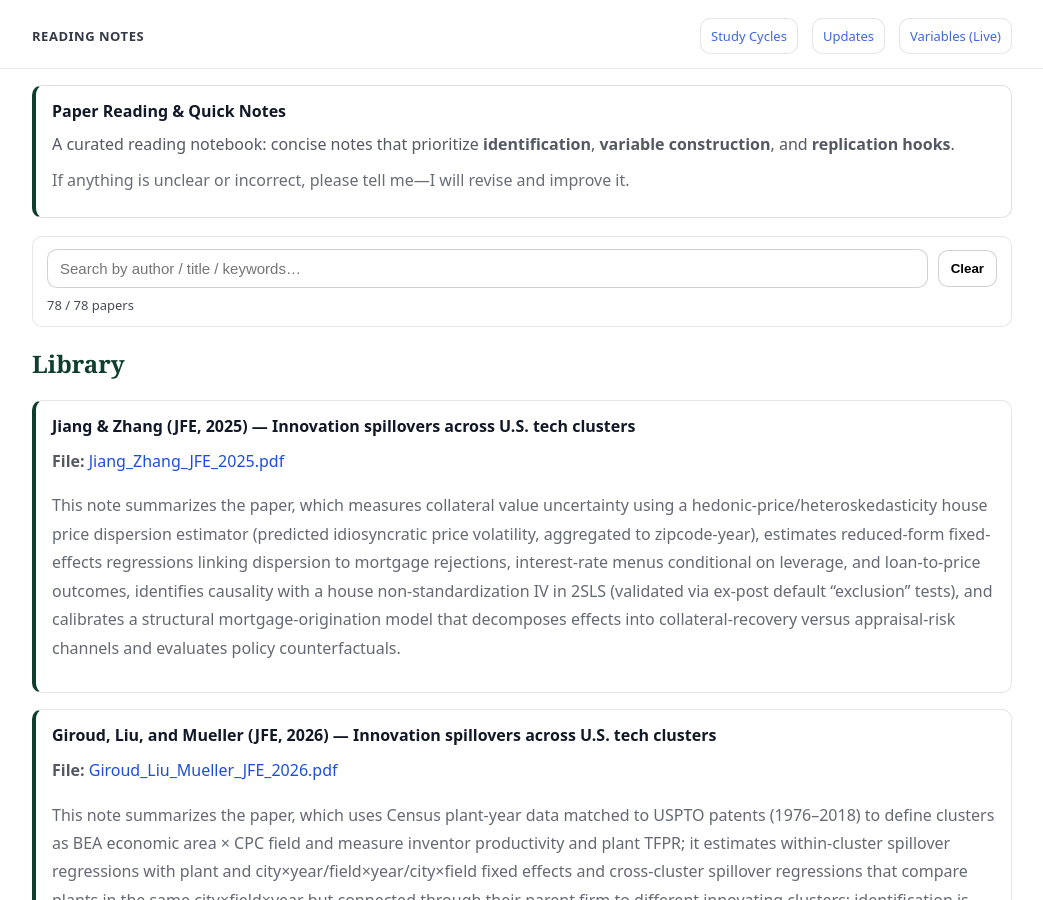
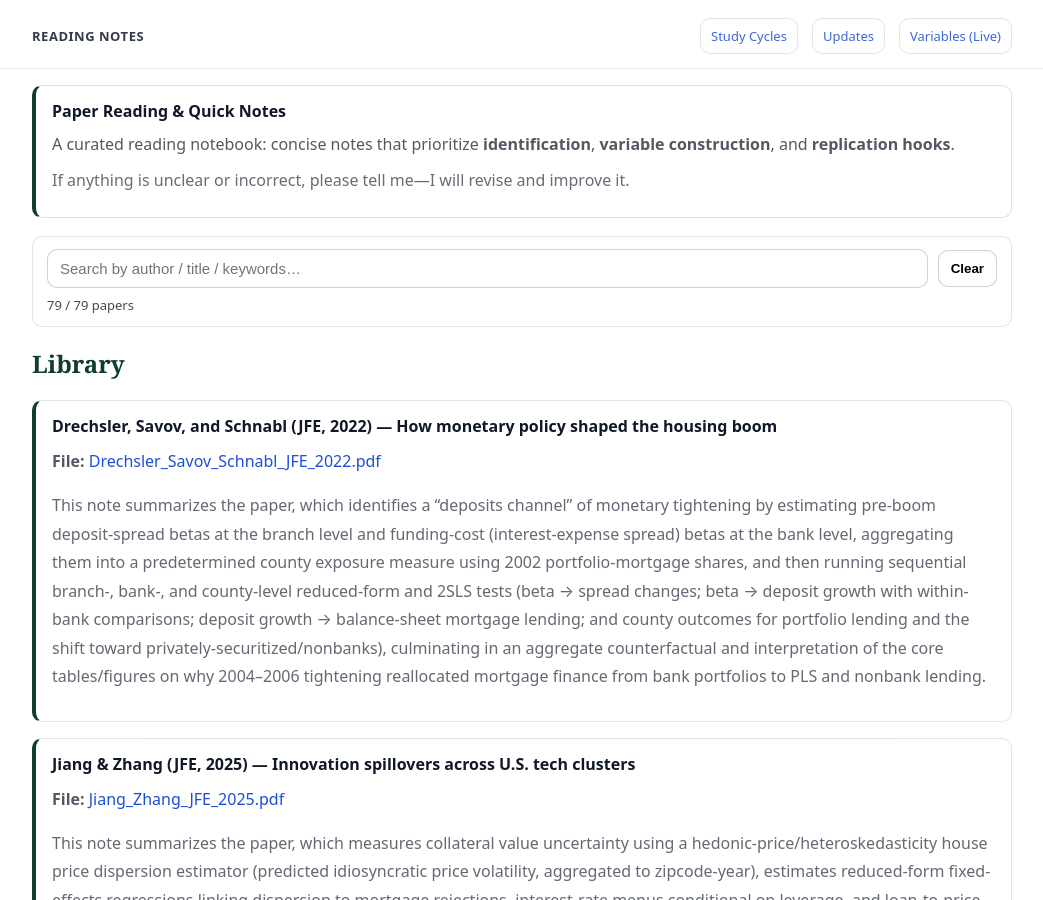
Before and after one commit to yaxinzn/study-archive, a Jekyll site: the page built from reading/index.md, in a window 1280 px wide and 900 px high. Shown: the whole window, without its empty margins (118-1161 px from the left). Built offline with Jekyll 4.4.1, drawn with Linux system fonts in a browser that asks for light colours.

Commit message:
Reading: add/update Drechsler_Savov_Schnabl_JFE_2022.pdf

```diff
--- a/_data/reading.yml
+++ b/_data/reading.yml
@@ -1,3 +1,8 @@
+- title: "Drechsler, Savov, and Schnabl (JFE, 2022) — How monetary policy shaped the housing boom"
+  file: "Drechsler_Savov_Schnabl_JFE_2022.pdf"
+  desc: "
+This note summarizes the paper, which identifies a “deposits channel” of monetary tightening by estimating pre-boom deposit-spread betas at the branch level and funding-cost (interest-expense spread) betas at the bank level, aggregating them into a predetermined county exposure measure using 2002 portfolio-mortgage shares, and then running sequential branch-, bank-, and county-level reduced-form and 2SLS tests (beta → spread changes; beta → deposit growth with within-bank comparisons; deposit growth → balance-sheet mortgage lending; and county outcomes for portfolio lending and the shift toward privately-securitized/nonbanks), culminating in an aggregate counterfactual and interpretation of the core tables/figures on why 2004–2006 tightening reallocated mortgage finance from bank portfolios to PLS and nonbank lending."
+
 - title: "Jiang & Zhang (JFE, 2025) — Innovation spillovers across U.S. tech clusters"
   file: "Jiang_Zhang_JFE_2025.pdf"
   desc: "
```
Also changed, not shown: 1 other file.
